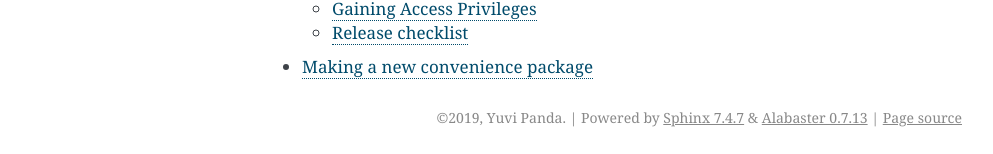
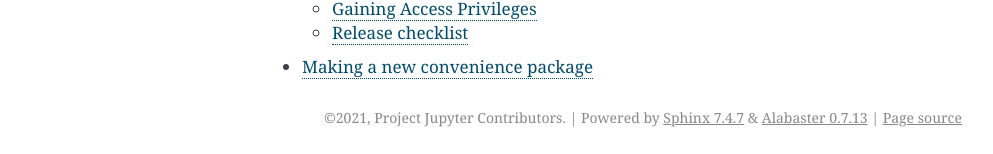
Before and after one commit to jupyterhub/jupyter-server-proxy, a Sphinx documentation site: the page built from docs/index.rst, in a window 1280 px wide. Shown: the part 1571-1725 px from the top of the page, without its empty margins (148-1141 px from the left). Built offline with Sphinx 7.4.7, drawn with Linux system fonts in a browser that asks for light colours; some of the changed lines change nothing that is shown.

Commit message:
docs: update conf.py to not clutter as much

```diff
--- a/docs/conf.py
+++ b/docs/conf.py
@@ -1,32 +1,19 @@
-# -*- coding: utf-8 -*-
+# Configuration file for Sphinx to build our documentation to HTML.
 #
-# Configuration file for the Sphinx documentation builder.
+# Configuration reference: https://www.sphinx-doc.org/en/master/usage/configuration.html
 #
-# This file does only contain a selection of the most common options. For a
-# full list see the documentation:
-# http://www.sphinx-doc.org/en/master/config
 
-# -- Path setup --------------------------------------------------------------
 
-# If extensions (or modules to document with autodoc) are in another directory,
-# add these directories to sys.path here. If the directory is relative to the
-# documentation root, use os.path.abspath to make it absolute, like shown here.
-#
-# import os
-# import sys
-# sys.path.insert(0, os.path.abspath('.'))
+# -- Project specific imports ------------------------------------------------
+
+import datetime
 
 
 # -- Project information -----------------------------------------------------
 
-project = u'Jupyter ServerProxy'
-copyright = u'2019, Yuvi Panda'
-author = u'Yuvi Panda'
-
-# The short X.Y version
-version = u''
-# The full version, including alpha/beta/rc tags
-release = u'1.0'
+project = "Jupyter Server Proxy"
+copyright = f"{datetime.date.today().year}, Project Jupyter Contributors"
+author = "Project Jupyter Contributors"
 
 
 # -- General configuration ---------------------------------------------------
@@ -41,16 +28,15 @@
 extensions = [
     'sphinx.ext.intersphinx',
     'sphinx.ext.todo',
+    "sphinx_copybutton",
+    "myst_parser",
 ]
 
 # Add any paths that contain templates here, relative to this directory.
 templates_path = ['_templates']
 
 # The suffix(es) of source filenames.
-# You can specify multiple suffix as a list of string:
-#
-# source_suffix = ['.rst', '.md']
-source_suffix = '.rst'
+source_suffix = [".md", ".rst"]
 
 # The root toctree document.
 root_doc = master_doc = 'index'
@@ -100,88 +86,12 @@
 # html_sidebars = {}
 
 
-# -- Options for HTMLHelp output ---------------------------------------------
-
-# Output file base name for HTML help builder.
-htmlhelp_basename = 'JupyterServerProxydoc'
-
-
-# -- Options for LaTeX output ------------------------------------------------
-
-latex_elements = {
-    # The paper size ('letterpaper' or 'a4paper').
-    #
-    # 'papersize': 'letterpaper',
-
-    # The font size ('10pt', '11pt' or '12pt').
-    #
-    # 'pointsize': '10pt',
-
-    # Additional stuff for the LaTeX preamble.
-    #
-    # 'preamble': '',
-
-    # Latex figure (float) alignment
-    #
-    # 'figure_align': 'htbp',
-}
-
-# Grouping the document tree into LaTeX files. List of tuples
-# (source start file, target name, title,
-#  author, documentclass [howto, manual, or own class]).
-latex_documents = [
-    (root_doc, 'JupyterServerProxy.tex', u'Jupyter ServerProxy Documentation',
-     u'Yuvi Panda', 'manual'),
-]
-
-
-# -- Options for manual page output ------------------------------------------
-
-# One entry per manual page. List of tuples
-# (source start file, name, description, authors, manual section).
-man_pages = [
-    (root_doc, 'jupyterserverproxy', u'Jupyter ServerProxy Documentation',
-     [author], 1)
-]
-
-
-# -- Options for Texinfo output ----------------------------------------------
-
-# Grouping the document tree into Texinfo files. List of tuples
-# (source start file, target name, title, author,
-#  dir menu entry, description, category)
-texinfo_documents = [
-    (root_doc, 'JupyterServerProxy', u'Jupyter ServerProxy Documentation',
-     author, 'JupyterServerProxy', 'One line description of project.',
-     'Miscellaneous'),
-]
-
-
-# -- Options for Epub output -------------------------------------------------
-
-# Bibliographic Dublin Core info.
-epub_title = project
-
-# The unique identifier of the text. This can be a ISBN number
-# or the project homepage.
-#
-# epub_identifier = ''
-
-# A unique identification for the text.
-#
-# epub_uid = ''
-
-# A list of files that should not be packed into the epub file.
-epub_exclude_files = ['search.html']
-
-
-# -- Extension configuration -------------------------------------------------
-
 # -- Options for intersphinx extension ---------------------------------------
 
 # Example configuration for intersphinx: refer to the Python standard library.
 intersphinx_mapping = {'https://docs.python.org/': None}
 
+
 # -- Options for todo extension ----------------------------------------------
 
 # If true, `todo` and `todoList` produce output, else they produce nothing.
```
